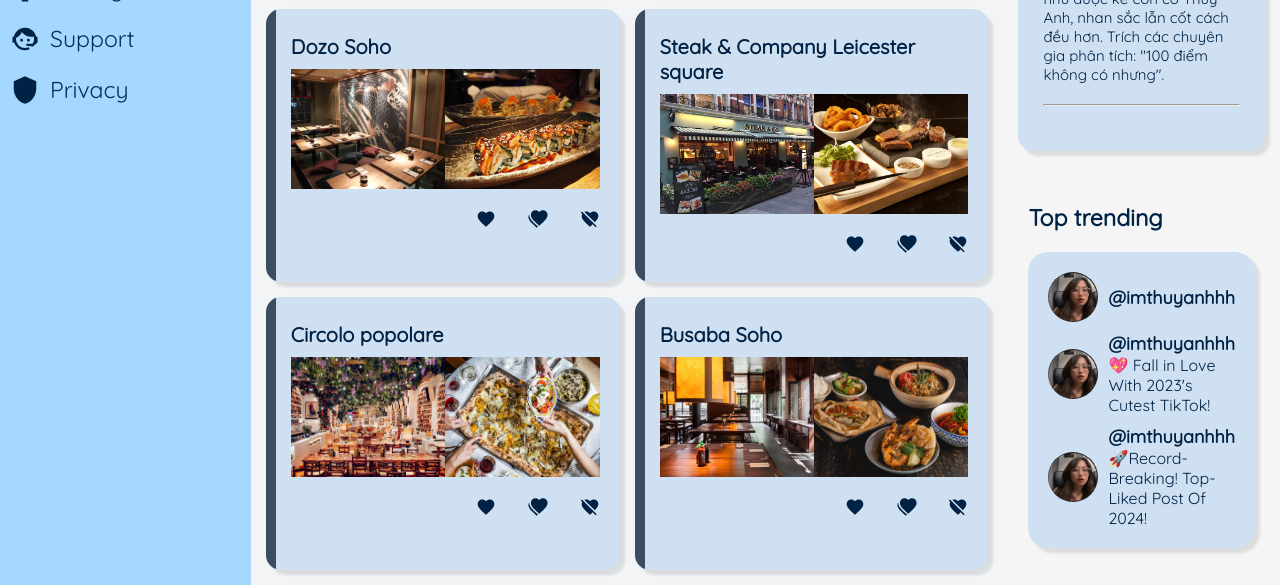
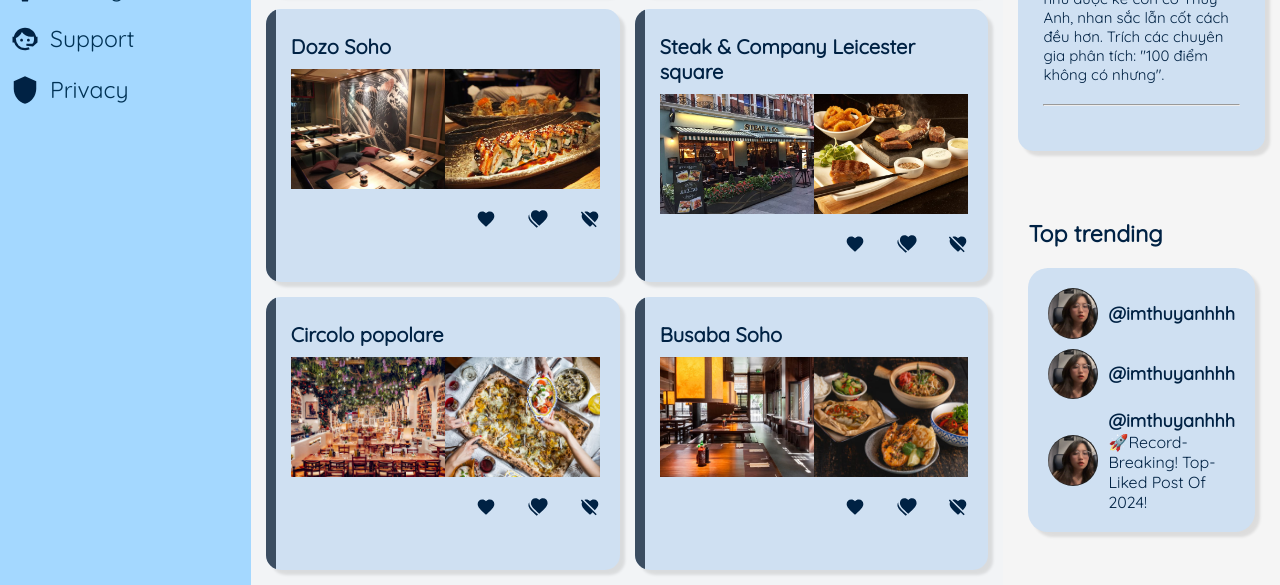
Before and after one commit to HoangKhac798013/date-with-me, a plain HTML site: page index.html in a window 1280 px wide. Shown: the part 587-1172 px from the top of the page. Drawn offline with nearby package versions, Linux system fonts and the light colour scheme; a web font is replaced by a local one.

Commit message:
Testing Netlify

```diff
--- a/index.html
+++ b/index.html
@@ -354,7 +354,6 @@
                         @imthuyanhhh
                     </div>
                     <div>
-                        💖 Fall in Love With 2023's Cutest TikTok!
                     </div>
                 </a>
             </div>
```
